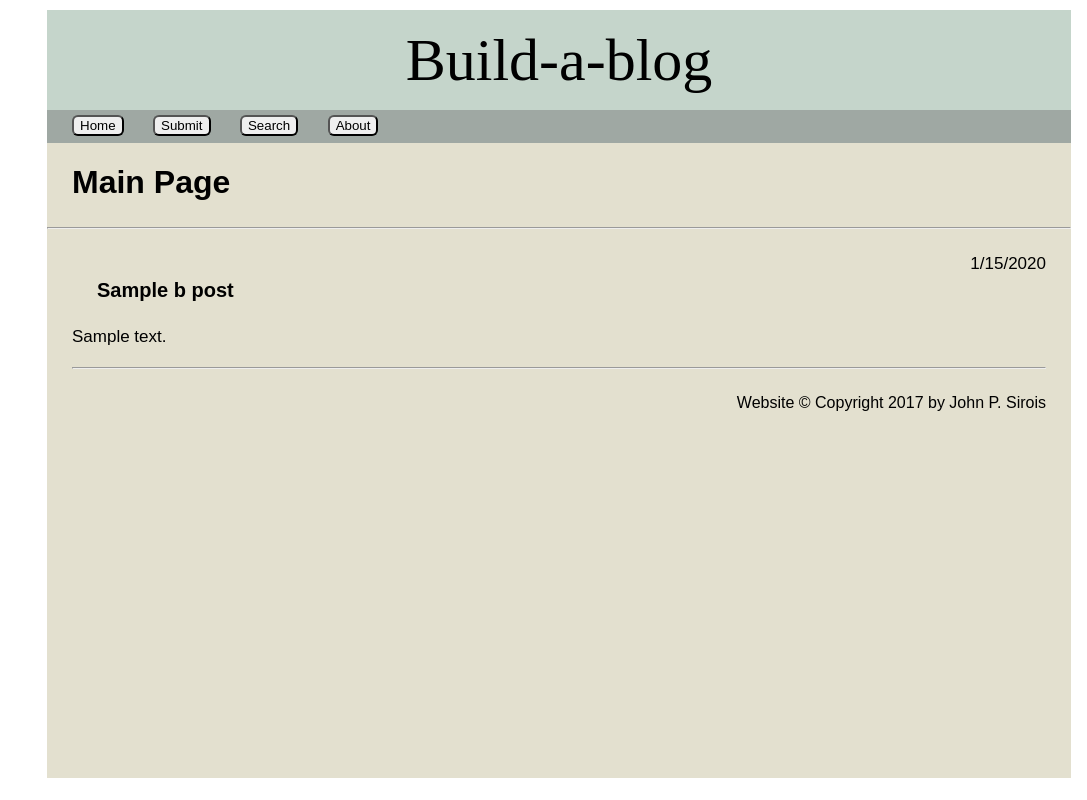
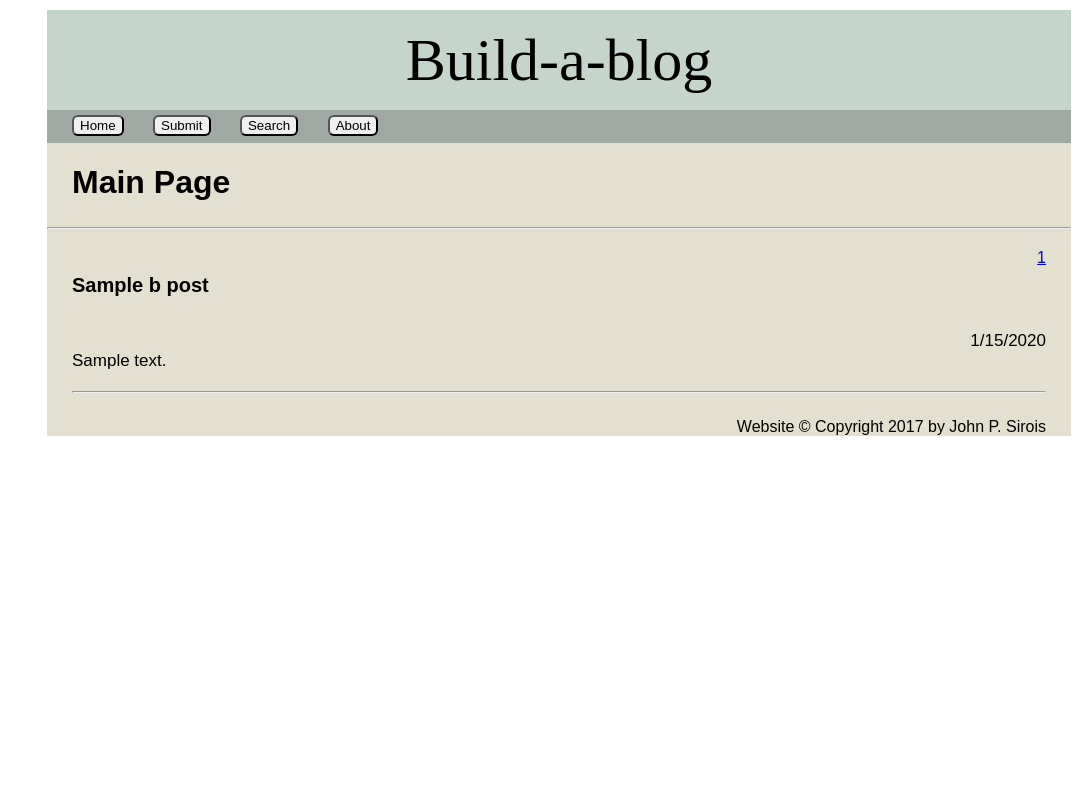
Before and after one commit to DogBytesGit/build-a-blog, a Python web app: template templates/main.html in a window 1280 px wide. Shown: the whole page, without its empty margins (193-1280 px from the left). Run offline with Jinja, Linux system fonts and the light colour scheme; the template is opened without the code that fills it: most values are stand-ins (such as "Sample title", 1, 10 or a date in 2020).

Commit message:
more css changes and added permalinks

```diff
--- a/main.py
+++ b/main.py
@@ -77,6 +77,7 @@ class ViewPost(Handler):
 
 app = webapp2.WSGIApplication([
     ('/', Main),
-    ('/post', NewPost),
+	('/blog', Main),
+    ('/newpost', NewPost),
     (webapp2.Route('/blog/<id:\d+>', ViewPost))
 ], debug=True)
--- a/styles/styles.css
+++ b/styles/styles.css
@@ -1,6 +1,6 @@
 #wrapper {
 	width: 1024px;
-	height: 768px;
+	height: 100%;
 	background-color: #e3e0cf;
 }
 
@@ -23,6 +23,11 @@
 #footer {
 	margin: 25px;
 	text-align: right;
+}
+
+#permalink {
+	float: right;
+	margin-right: 25px;
 }
 
 #submission {
--- a/templates/base.html
+++ b/templates/base.html
@@ -13,8 +13,8 @@
 	<div id="banner">Build-a-blog
 	</div>
 	<div id="menuTop">
-	    <a href="/"><button>Home</button></a>
-	    <a href="/post"><button>Submit</button></a>
+	    <a href="/blog"><button>Home</button></a>
+	    <a href="/newpost"><button>Submit</button></a>
 	    <a href="/search"><button>Search</button></a>
 	    <a href="/about"><button>About</button></a>
 	</div>
--- a/templates/main.html
+++ b/templates/main.html
@@ -8,8 +8,10 @@
 	<p class="clear"></p>
 	<hr>
 	{% for bPost in bPosts %}
+		<span class="post-title">{{bPost.title}}</span>
+		<span id="permalink"><a href=/blog/{{bPost.key().id()}}>{{bPost.key().id()}}</a></span>
+		<p class="clear"></p>
 		<div class="body">
-			<div class="post-title">{{bPost.title}}</div>
 			<div class="created">{{bPost.created.month}}/{{bPost.created.day}}/{{bPost.created.year}}</div>
 			<p class="clear"></p>
 			<p>{{bPost.body}}</p>
```
Also changed, not shown: templates/post.html (+5 -6 lines), 1 other file.
